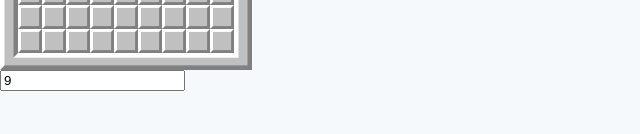
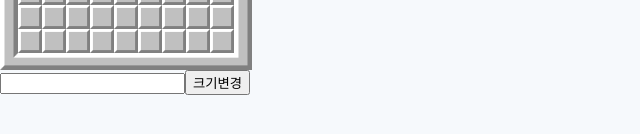
Before and after one commit to tommy8808/minesweeper, a React (Create React App) app: page / in a window 1280 px wide. Shown: the part 292-426 px from the top of the page, without its empty margins (0-640 px from the left). Built offline with nearby package versions, Linux system fonts and the light colour scheme.

Commit message:
사이즈변경 버튼으로 수정

```diff
--- a/src/components/Minesweeper.js
+++ b/src/components/Minesweeper.js
@@ -6,7 +6,10 @@ class Minesweeper extends React.Component {
 
         this.state ={x: this.props.xSize, y: this.props.ySize};
 
+        this.ibxSize = React.createRef();
+
         //this.handleChange = this.handleChange.bind(this);
+        this.handleSubmit = this.handleSubmit.bind(this);
 
     }
 
@@ -133,11 +136,22 @@ class Minesweeper extends React.Component {
         this.setState({x: event.target.value, y: event.target.value});
     }
 
+    handleSubmit(e) {debugger;
+        e.preventDefault();
+        if (!this.ibxSize.current.value) {
+          return;
+        }
+
+        this.setState({x: this.ibxSize.current.value, y: this.ibxSize.current.value});
+
+    }
+
     render() {
         return (
             <React.Fragment>
                 <div key="p3" >{this.Plate()}</div>
-                <input type="text" value={this.state.x}  onChange={this.handleChange}></input>
+                <input ref={this.ibxSize} type="text"></input>
+                <button onClick={this.handleSubmit}>크기변경</button>
 
             </React.Fragment>
 
```
